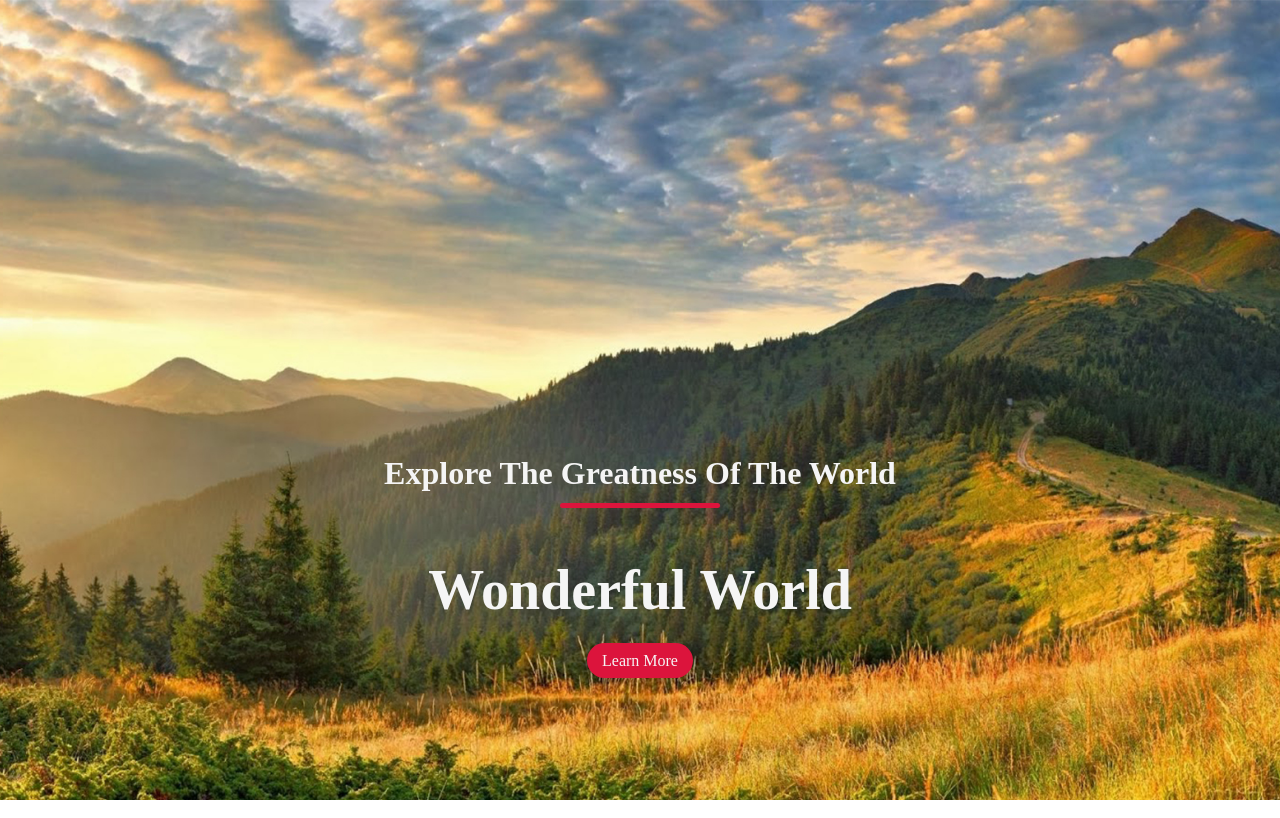
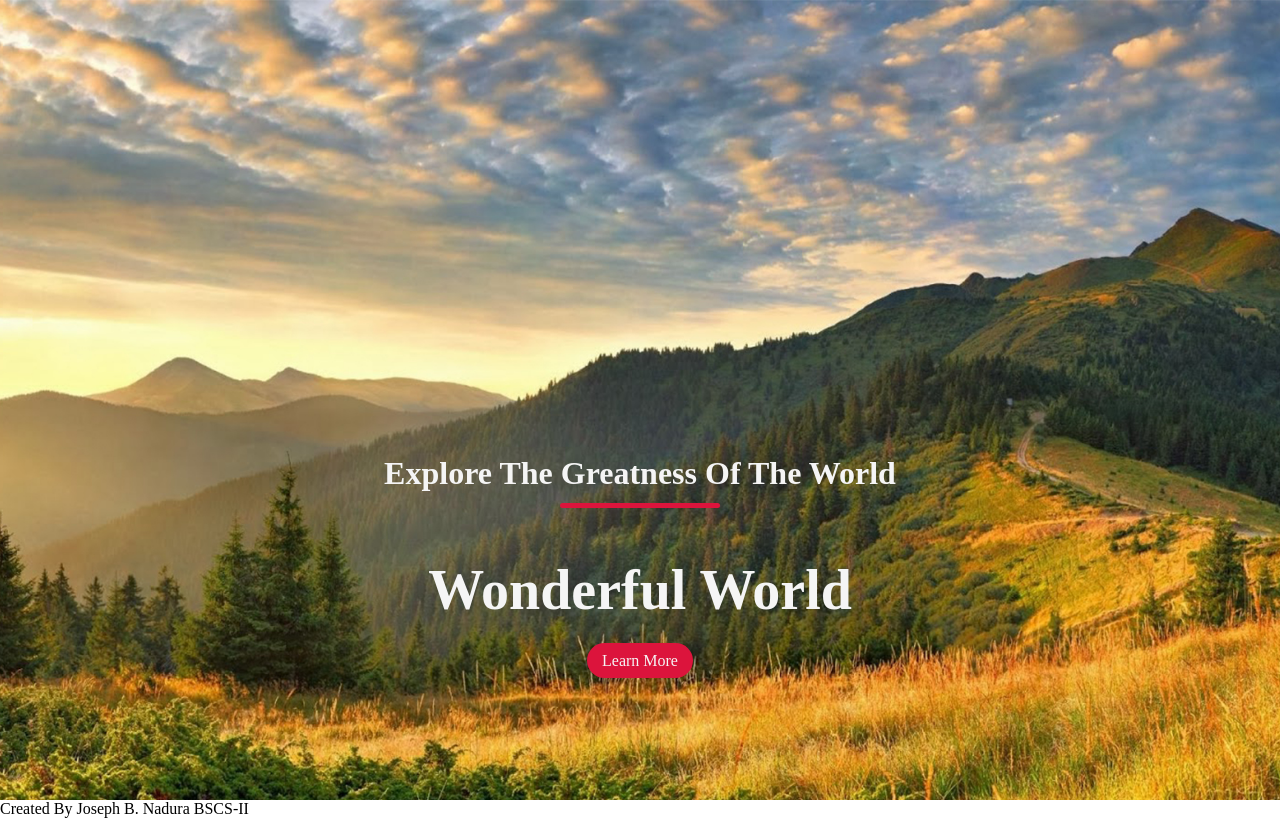
Before and after one commit to joseph-Nadura/My-Web.Des, a plain HTML site: page index.html in a window 1280 px wide. Drawn offline with Linux system fonts and the light colour scheme.

Commit message:
Update index.html

```diff
--- a/index.html
+++ b/index.html
@@ -17,4 +17,5 @@
     </header>
 
 </body>
+    <footer>Created By Joseph B. Nadura BSCS-II</footer>
 </html>
```
